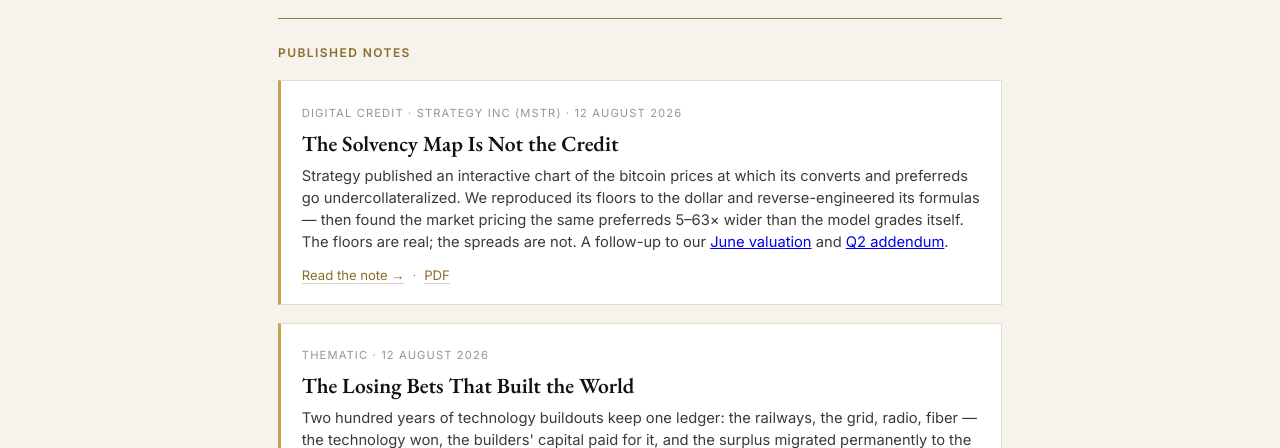
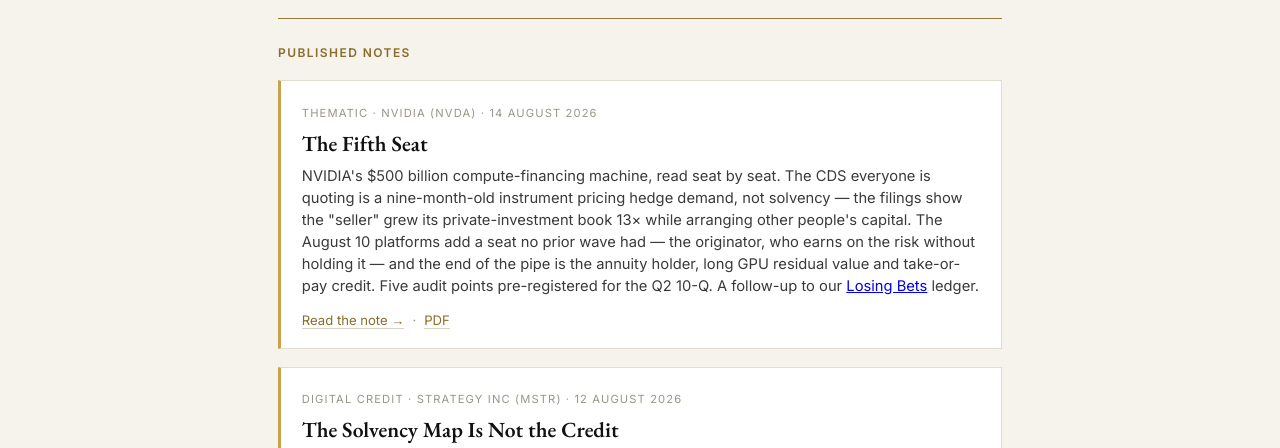
Before and after one commit to Keythb/ton618-research, a plain HTML site: page index.html in a window 1280 px wide. Shown: the part 293-741 px from the top of the page. Drawn offline with nearby package versions, Linux system fonts and the light colour scheme.

Commit message:
Publish index.html

```diff
--- a/index.html
+++ b/index.html
@@ -66,6 +66,14 @@
 </div>
 <hr class="rule">
 <span class="eyebrow">Published notes</span>
+
+<div class="card">
+  <span class="k">Thematic · NVIDIA (NVDA) · 14 August 2026</span>
+  <h2><a href="fifth-seat/">The Fifth Seat</a></h2>
+  <p>NVIDIA's $500 billion compute-financing machine, read seat by seat. The CDS everyone is quoting is a nine-month-old instrument pricing hedge demand, not solvency — the filings show the "seller" grew its private-investment book 13&times; while arranging other people's capital. The August 10 platforms add a seat no prior wave had — the originator, who earns on the risk without holding it — and the end of the pipe is the annuity holder, long GPU residual value and take-or-pay credit. Five audit points pre-registered for the Q2 10-Q. A follow-up to our <a href="losing-bets/">Losing Bets</a> ledger.</p>
+  <span class="links"><a href="fifth-seat/">Read the note →</a><span class="sep">·</span><a href="fifth-seat/TON618_Fifth-Seat_Research_Note.pdf">PDF</a></span>
+</div>
+
 
 <div class="card">
   <span class="k">Digital Credit · Strategy Inc (MSTR) · 12 August 2026</span>
```
